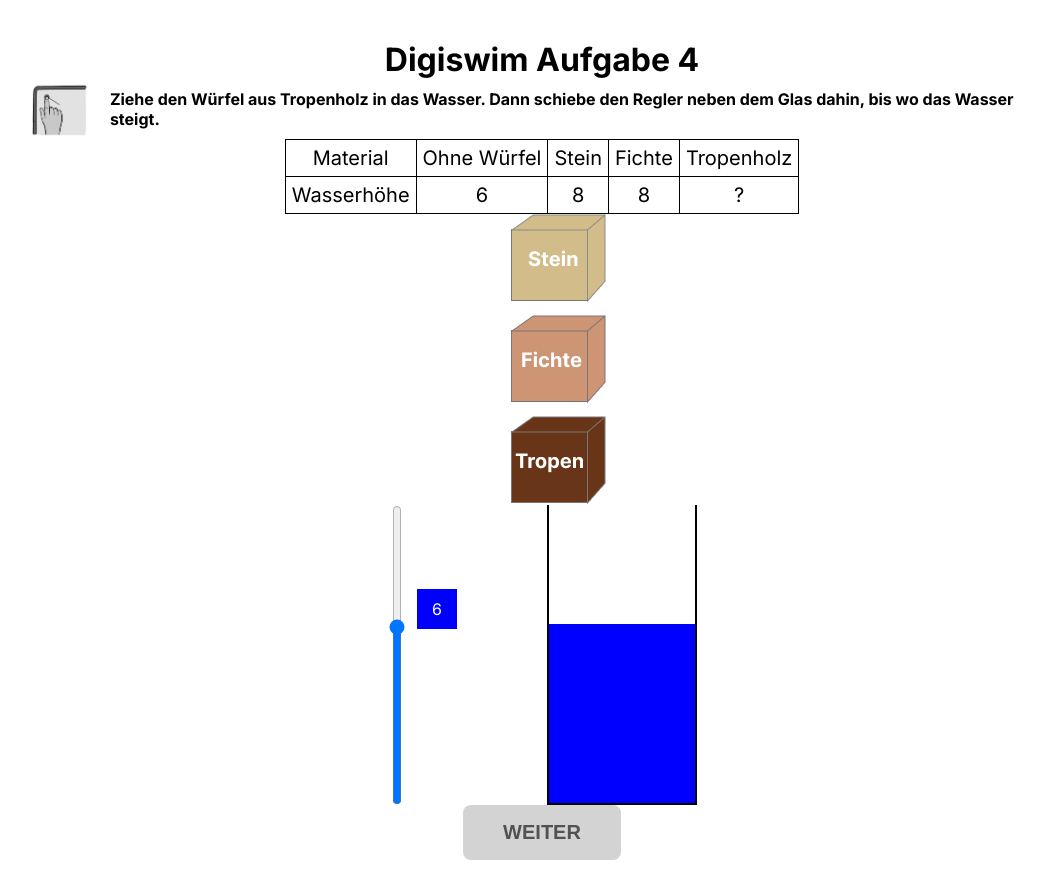
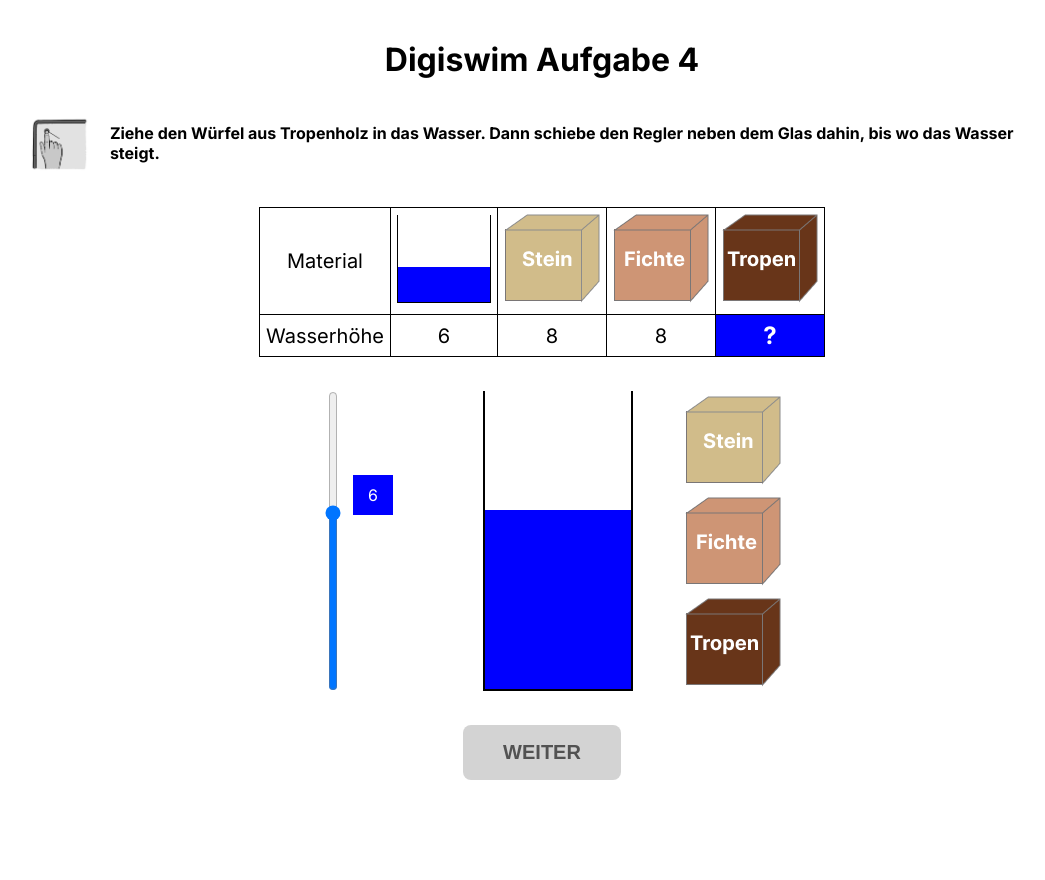
Before and after one commit to derjubu/digiswim-station-1, a Next.js app: page /step4 in a window 1280 px wide. Shown: the whole page, without its empty margins (98-1143 px from the left). After the commit the page ends 800 px from the top, so only its background shows below. Built offline with nearby package versions, Linux system fonts and the light colour scheme.

Commit message:
add: symbol for waterglass

```diff
--- a/src/pages/step1.tsx
+++ b/src/pages/step1.tsx
@@ -49,7 +49,9 @@
           <tbody>
             <tr>
               <td className={styles.tableData}>Material</td>
-              <td className={styles.tableData}>Ohne Würfel</td>
+              <td className={styles.tableData}>
+                <div className={styles.glasTable}></div>
+              </td>
             </tr>
             <tr>
               <td className={styles.tableData}>Wasserhöhe</td>
--- a/src/pages/step4.tsx
+++ b/src/pages/step4.tsx
@@ -18,6 +18,7 @@
 import Finger from '../images/icons/finger.png'
 import Button from '@/components/Button/Button'
 import { useRouter } from 'next/router'
+import clsx from 'clsx'
 
 const inter = Inter({ subsets: ['latin'] })
 
@@ -29,6 +30,7 @@
 
   const [parent, setParent] = useState(null)
   const [waterValue, setWaterValue] = useState('6')
+  const correctWaterValue = waterValue === '7'
   const bubblePosition =
     Number(waterValue) * 10 * 3 - Number(waterValue) * 2 - 150
   const touchSensor = useSensor(TouchSensor)
@@ -67,26 +69,34 @@
           <tbody>
             <tr>
               <td className={styles.tableData}>Material</td>
-              <td className={styles.tableData}>Ohne Würfel</td>
-              <td className={styles.tableData}>Stein</td>
-              <td className={styles.tableData}>Fichte</td>
-              <td className={styles.tableData}>Tropenholz</td>
+              <td className={styles.tableData}>
+                <div className={styles.glasTable}></div>
+              </td>
+              <td className={styles.tableData}>
+                {' '}
+                <Image src={Stein} alt="Ein Stein" />
+              </td>
+              <td className={styles.tableData}>
+                {' '}
+                <Image src={Fichte} alt="Ein Block aus Fichte" />
+              </td>
+              <td className={styles.tableData}>
+                {' '}
+                <Image src={Tropen} alt="Ein Block aus Tropenholz" />
+              </td>
             </tr>
             <tr>
               <td className={styles.tableData}>Wasserhöhe</td>
               <td className={styles.tableData}>6</td>
               <td className={styles.tableData}>8</td>
               <td className={styles.tableData}>8</td>
-              <td className={styles.tableData}>?</td>
+              <td className={clsx(styles.tableData, styles.tableDataActive)}>
+                {correctWaterValue ? waterValue : '?'}
+              </td>
             </tr>
           </tbody>
         </table>
         <DndContext onDragOver={handleDragEnd} sensors={sensors}>
-          <div className={styles.draggableContainer}>
-            <Image src={Stein} alt="Ein Stein" />
-            <Image src={Fichte} alt="Ein Block aus Fichtenholz" />
-            {!parent ? draggable : <div className={styles.emptyBlock}></div>}
-          </div>
           <div className={styles.experimentContainer}>
             <div className={styles.sliderContainer}>
               <input
@@ -122,6 +132,11 @@
                 <div className={styles.glass}></div>
               )}
             </Droppable>
+            <div className={styles.draggableContainer}>
+              <Image src={Stein} alt="Ein Stein" />
+              <Image src={Fichte} alt="Ein Block aus Fichtenholz" />
+              {!parent ? draggable : <div className={styles.emptyBlock}></div>}
+            </div>
           </div>
         </DndContext>
         {waterValue === '7' && parent === 'droppable' ? (
--- a/src/styles/Home.module.css
+++ b/src/styles/Home.module.css
@@ -25,10 +25,19 @@
 
 .tableData {
   border: 1px solid black;
-  text-align: center;
   padding: 6px;
   font-size: 20px;
   border-collapse: collapse;
+}
+
+.glasTable {
+  height: 88px;
+  width: 94px;
+  border-bottom: 1px black solid;
+  border-left: 1px black solid;
+  border-right: 1px black solid;
+  background: linear-gradient(#ffffff 60%, blue 60%);
+  display: inline-block;
 }
 
 .tableDataActive {
```
Also changed, not shown: src/pages/step2.tsx (+7 -2 lines), src/pages/step3.tsx (+12 -4 lines).
